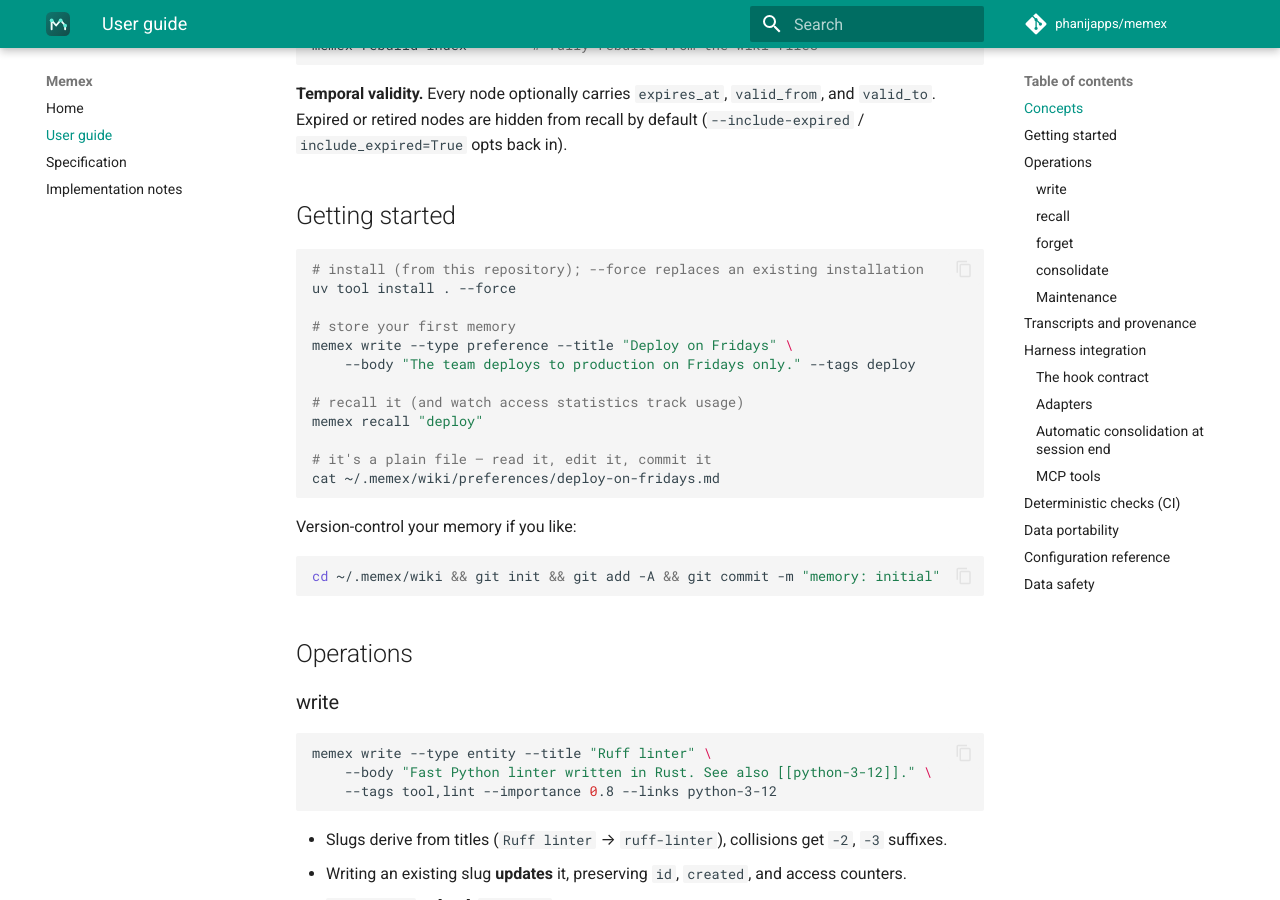
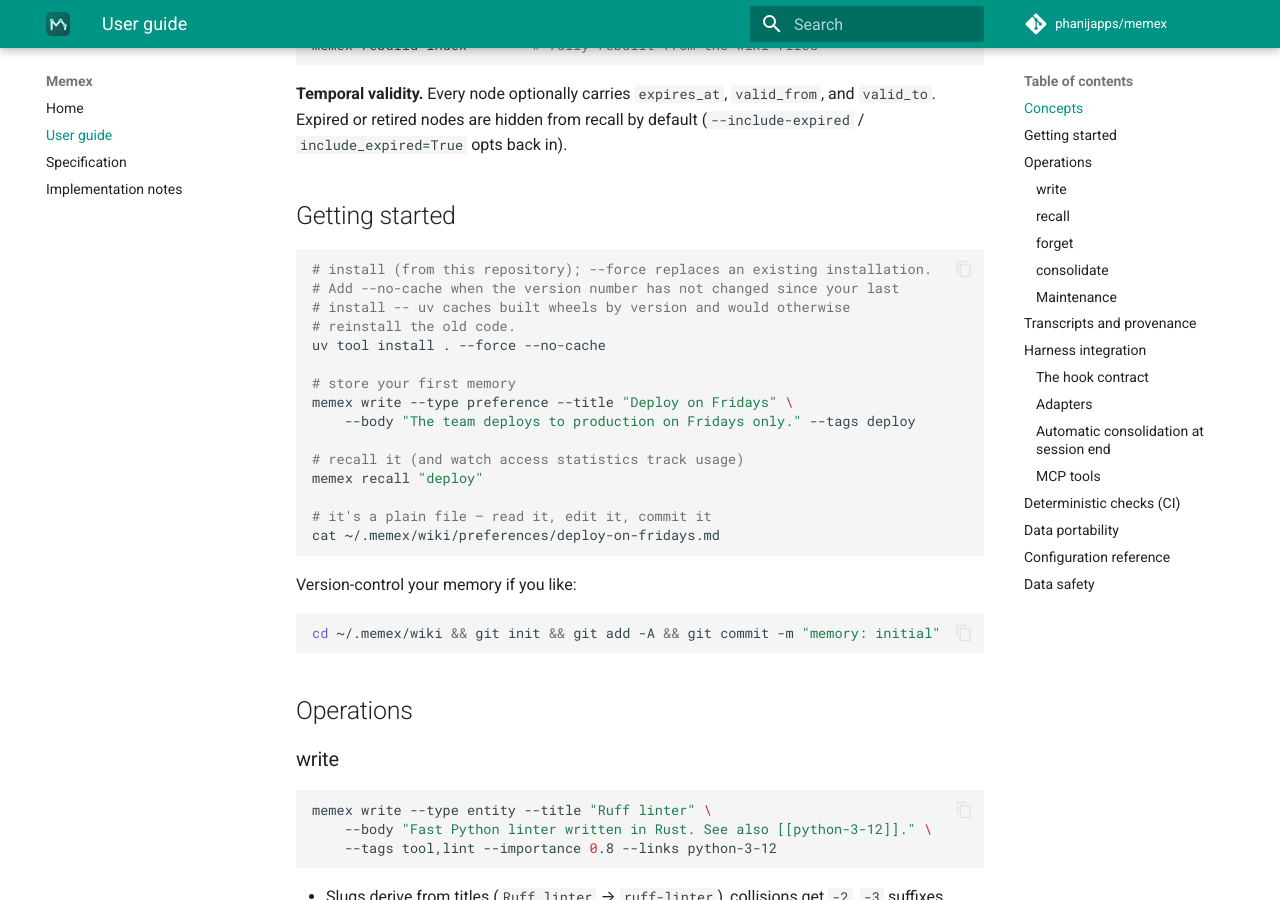
Before and after one commit to agent-memory-atlas-archive/phanijapps--memex, an MkDocs documentation site: the page built from docs/guide.md, in a window 1280 px wide and 900 px high, scrolled down 1472 px. Built offline with MkDocs 1.6.1 and Material for MkDocs 9.7.7, drawn with Linux system fonts in a browser that asks for light colours; comment, search, counter and statistics services are not loaded.

Commit message:
fix(release): bump to 0.1.1 — defeats uv wheel-cache serving stale code; document --no-cache

````diff
--- a/docs/guide.md
+++ b/docs/guide.md
@@ -62,8 +62,11 @@ recall by default (`--include-expired` / `include_expired=True` opts back in).
 ## Getting started
 
 ```bash
-# install (from this repository); --force replaces an existing installation
-uv tool install . --force
+# install (from this repository); --force replaces an existing installation.
+# Add --no-cache when the version number has not changed since your last
+# install -- uv caches built wheels by version and would otherwise
+# reinstall the old code.
+uv tool install . --force --no-cache
 
 # store your first memory
 memex write --type preference --title "Deploy on Fridays" \
--- a/pyproject.toml
+++ b/pyproject.toml
@@ -4,7 +4,7 @@ build-backend = "hatchling.build"
 
 [project]
 name = "memex"
-version = "0.1.0"
+version = "0.1.1"
 description = "A durable, team-ready memory layer for AI coding agents."
 readme = "README.md"
 requires-python = ">=3.12"
--- a/src/memex/__init__.py
+++ b/src/memex/__init__.py
@@ -33,7 +33,7 @@ from memex.domain.models import (
 )
 from memex.infrastructure.config import MemexConfig
 
-__version__ = "0.1.0"
+__version__ = "0.1.1"
 
 __all__ = [
     "BackupError",
````
Also changed, not shown: 1 other file.
